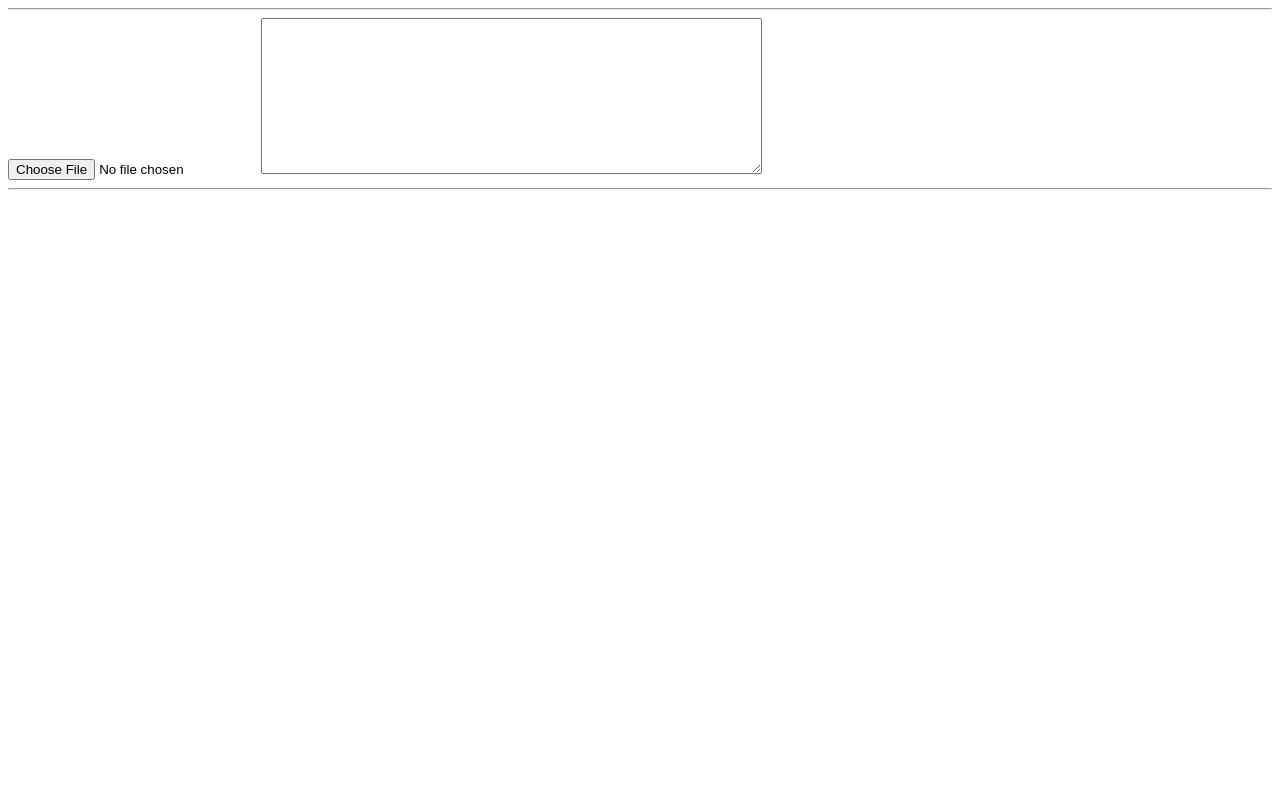
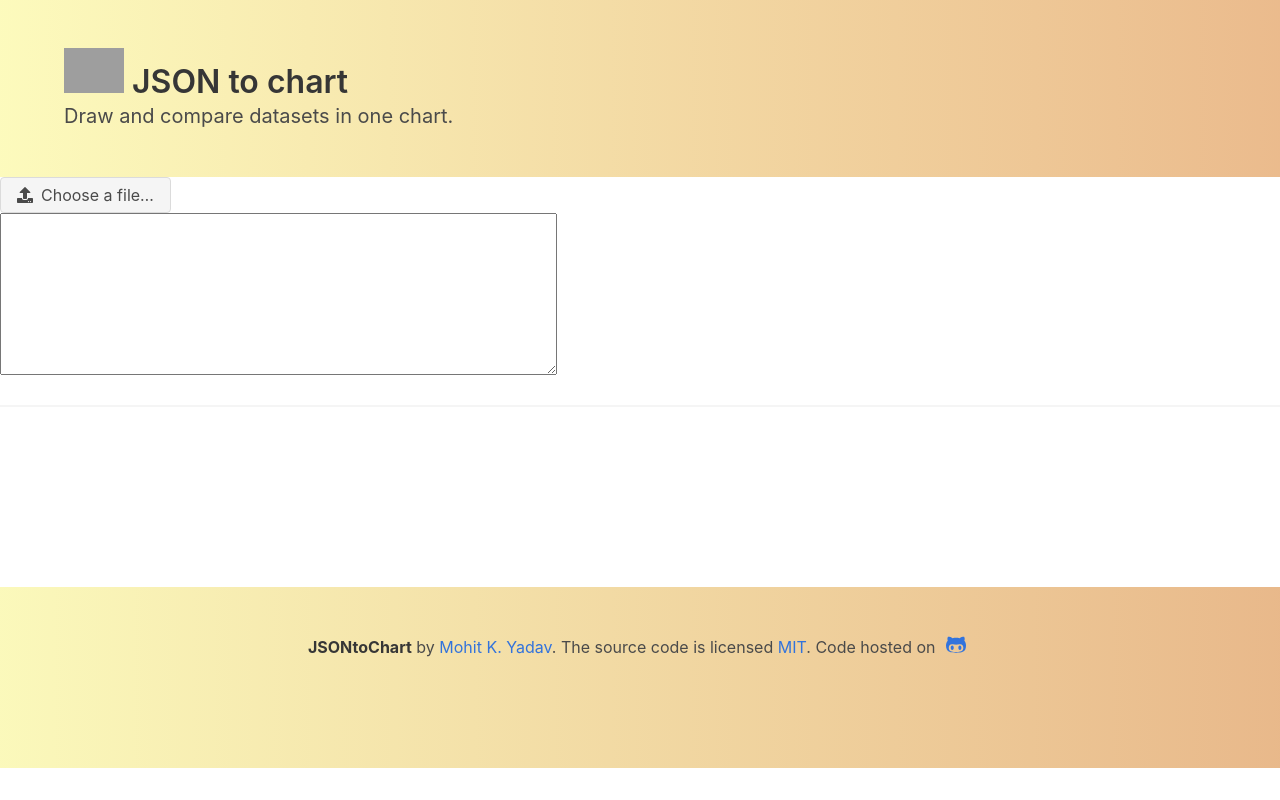
Before and after one commit to mohitkyadav/JsonToChart, an Angular app: page / in a window 1280 px wide. Built offline with nearby package versions, Linux system fonts and the light colour scheme; grey boxes are pictures that could not be loaded.

Commit message:
add header and footer

```diff
--- a/src/app/app.component.html
+++ b/src/app/app.component.html
@@ -1,9 +1,16 @@
-<hr>
-
-<input id="file-upload"
-type="file"
-accept=".JSON"
-(change)="fileUpload($event)">
+<div class="file">
+  <label class="file-label">
+    <input class="file-input is-success" type="file" name="file" accept=".JSON" (change)="fileUpload($event)">
+    <span class="file-cta">
+      <span class="file-icon">
+        <i class="fas fa-upload"></i>
+      </span>
+      <span class="file-label">
+        Choose a file…
+      </span>
+    </span>
+  </label>
+</div>
 
 <textarea rows="10" cols="60">{{fileText}}</textarea>
 
--- /dev/null
+++ b/src/app/app.component.sass
@@ -0,0 +1,25 @@
+// Import a Google Font
+@import url('https://fonts.googleapis.com/css?family=Nunito:400,700');
+
+// Set your brand colors
+$purple: #8A4D76;
+$pink: #FA7C91;
+$brown: #757763;
+$beige-light: #D0D1CD;
+$beige-lighter: #EFF0EB;
+
+// Update Bulma's global variables
+$family-sans-serif: "Nunito", sans-serif;
+$grey-dark: $brown;
+$grey-light: $beige-light;
+$primary: $purple;
+$link: $pink;
+
+// Update some of Bulma's component variables
+$control-border-width: 2px;
+$input-background-color: $beige-lighter;
+$input-border-color: transparent;
+$input-shadow: none;
+
+// Import the rest of Bulma
+@import url('https://cdnjs.cloudflare.com/ajax/libs/bulma/0.7.2/css/bulma.min.css');
--- a/src/app/app.component.ts
+++ b/src/app/app.component.ts
@@ -4,7 +4,7 @@ import { Chart } from 'chart.js';
 @Component({
   selector: 'app-root',
   templateUrl: './app.component.html',
-  styleUrls: ['./app.component.css']
+  styleUrls: ['./app.component.sass']
 })
 export class AppComponent {
 
--- a/src/index.html
+++ b/src/index.html
@@ -5,10 +5,41 @@
   <title>Jsontochart</title>
   <base href="/">
 
+  <script defer src="https://use.fontawesome.com/releases/v5.6.1/js/all.js" integrity="sha384-R5JkiUweZpJjELPWqttAYmYM1P3SNEJRM6ecTQF05pFFtxmCO+Y1CiUhvuDzgSVZ" crossorigin="anonymous"></script>
+  <link rel="stylesheet" href="https://cdnjs.cloudflare.com/ajax/libs/bulma/0.7.2/css/bulma.min.css">
+
   <meta name="viewport" content="width=device-width, initial-scale=1">
   <link rel="icon" type="image/x-icon" href="fav.ico">
 </head>
 <body>
-  <app-root></app-root>
+  <section class="hero is-bold">
+    <div class="hero-body ws-orange-grad">
+      <div class="container">
+        <h1 class="title">
+          <img type="image/x-icon" width="60px" src="fav.svg"/>
+          JSON to chart
+        </h1>
+        <h2 class="subtitle">
+          Draw and compare datasets in one chart.
+        </h2>
+      </div>
+    </div>
+  </section>
+  <app-root class="container"></app-root>
+  <footer class="footer ws-orange-grad">
+    <div class="content has-text-centered">
+      <p>
+        <strong>JSONtoChart</strong> by <a href="https://github.com/mohitkyadav" target="_blank">Mohit K. Yadav</a>. The source code is licensed
+        <a href="http://opensource.org/licenses/mit-license.php" target="_blank">MIT</a>. Code hosted on
+        <a href="https://github.com/mohitkyadav/JsonToChart" target="_blank">
+          <span class="icon is-medium">
+            <span class="fa-stack fa-lg">
+              <i class="fab fa-github-alt"></i>
+            </span>
+          </span>
+        </a>
+      </p>
+    </div>
+  </footer>
 </body>
 </html>
--- a/src/styles.css
+++ b/src/styles.css
@@ -1 +1,3 @@
-/* You can add global styles to this file, and also import other style files */
+.ws-orange-grad {
+  background: linear-gradient(to right, rgba(251, 248, 157, 0.68) 0%, rgba(218, 131, 47, 0.55) 100%)
+}
```
Also changed, not shown: fav.svg (added), src/app/app.component.css (deleted).
